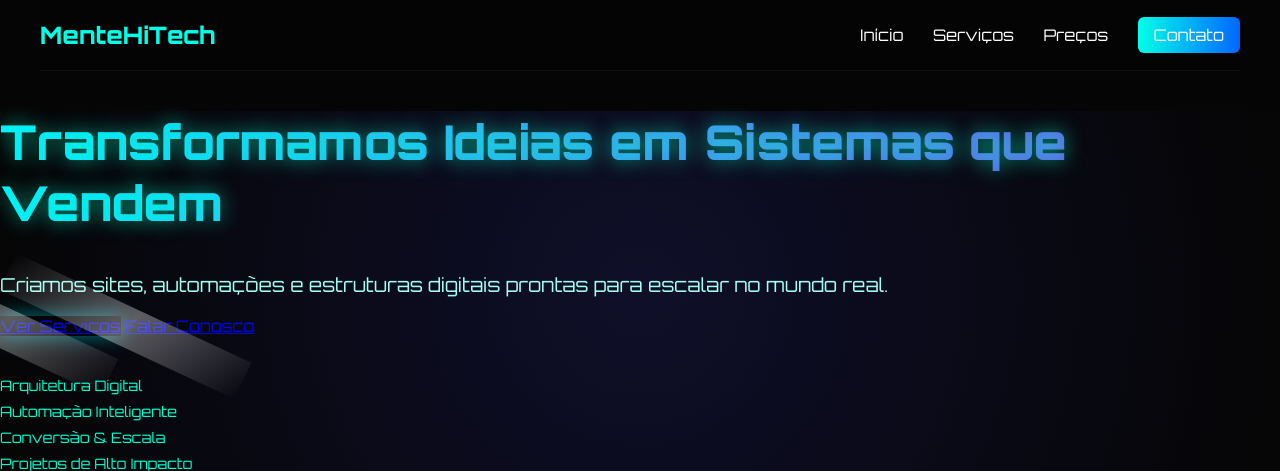
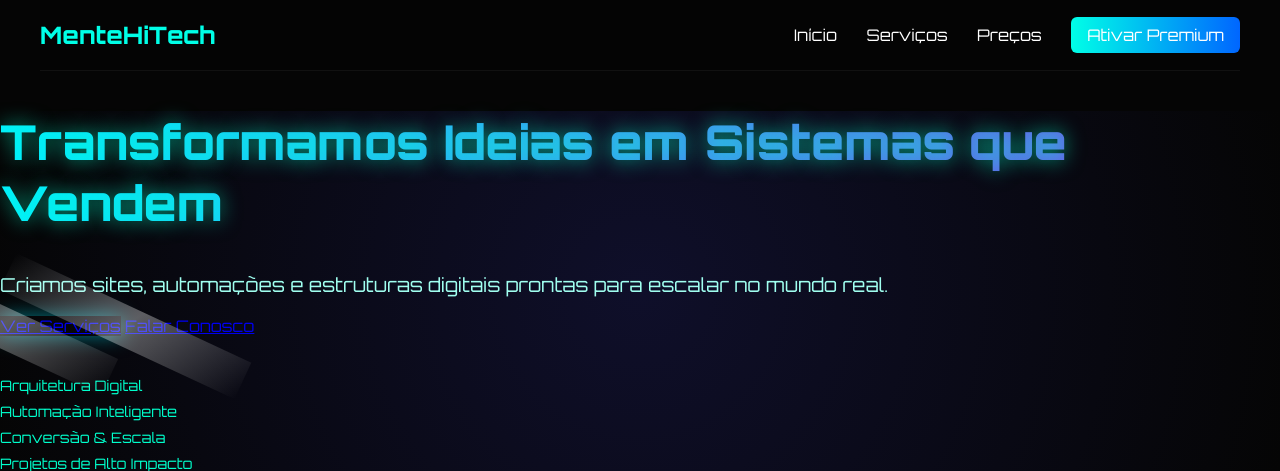
Before and after one commit to Allahu99/mentehitech-, a FastAPI app: page / in a window 1280 px wide. Shown: the top 471 px of the page. Run offline with FastAPI, Linux system fonts and the light colour scheme.

Commit message:
update navbar premium

```diff
--- a/templates/index.html
+++ b/templates/index.html
@@ -22,7 +22,9 @@
         <a href="/">Início</a>
         <a href="/servicos">Serviços</a>
         <a href="/precos">Preços</a>
-        <a href="/contato" class="btn-nav">Contato</a>
+        <a href="/checkout" class="btn-nav premium-nav">
+            Ativar Premium
+        </a>
     </nav>
 </header>
 
```
